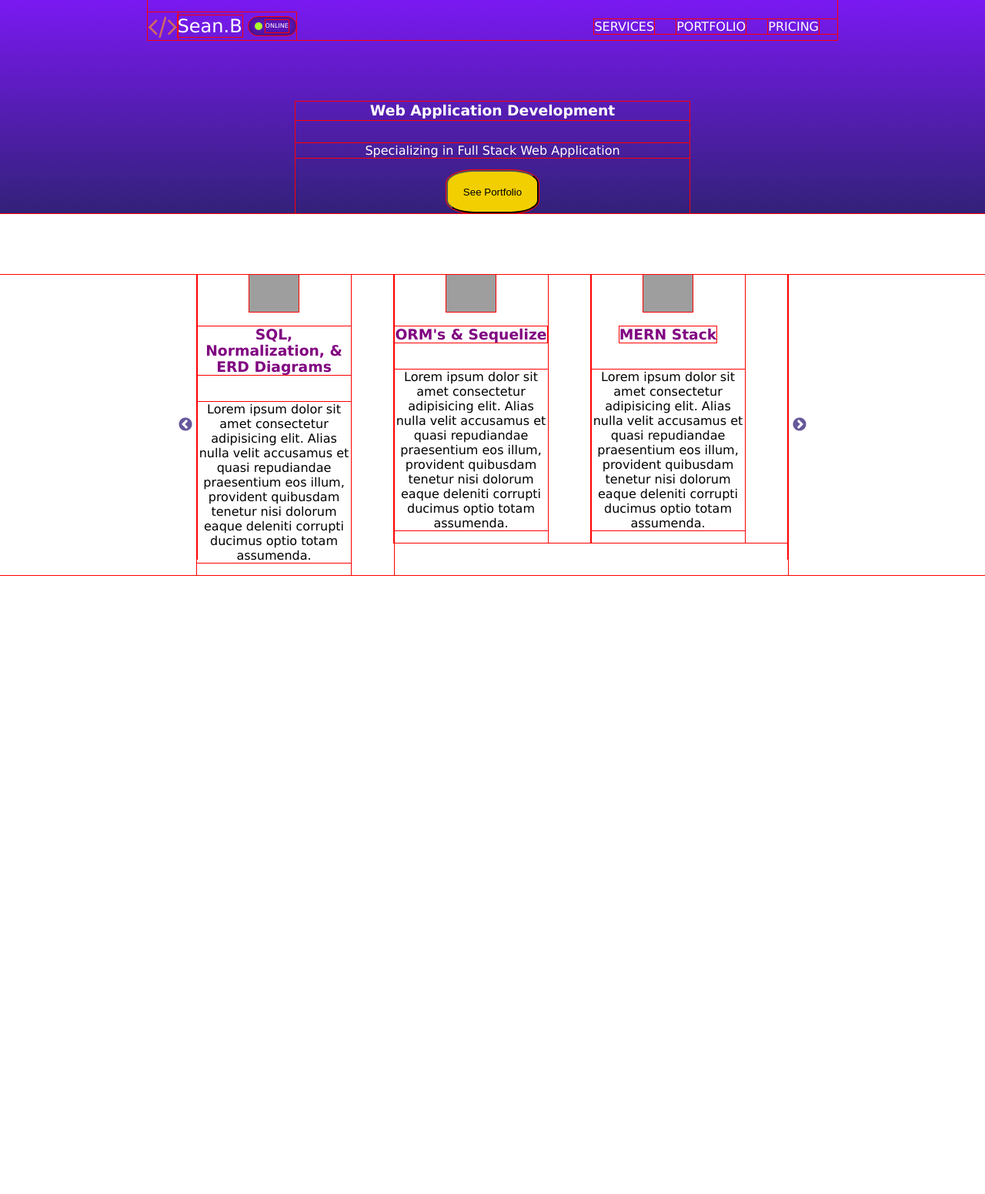
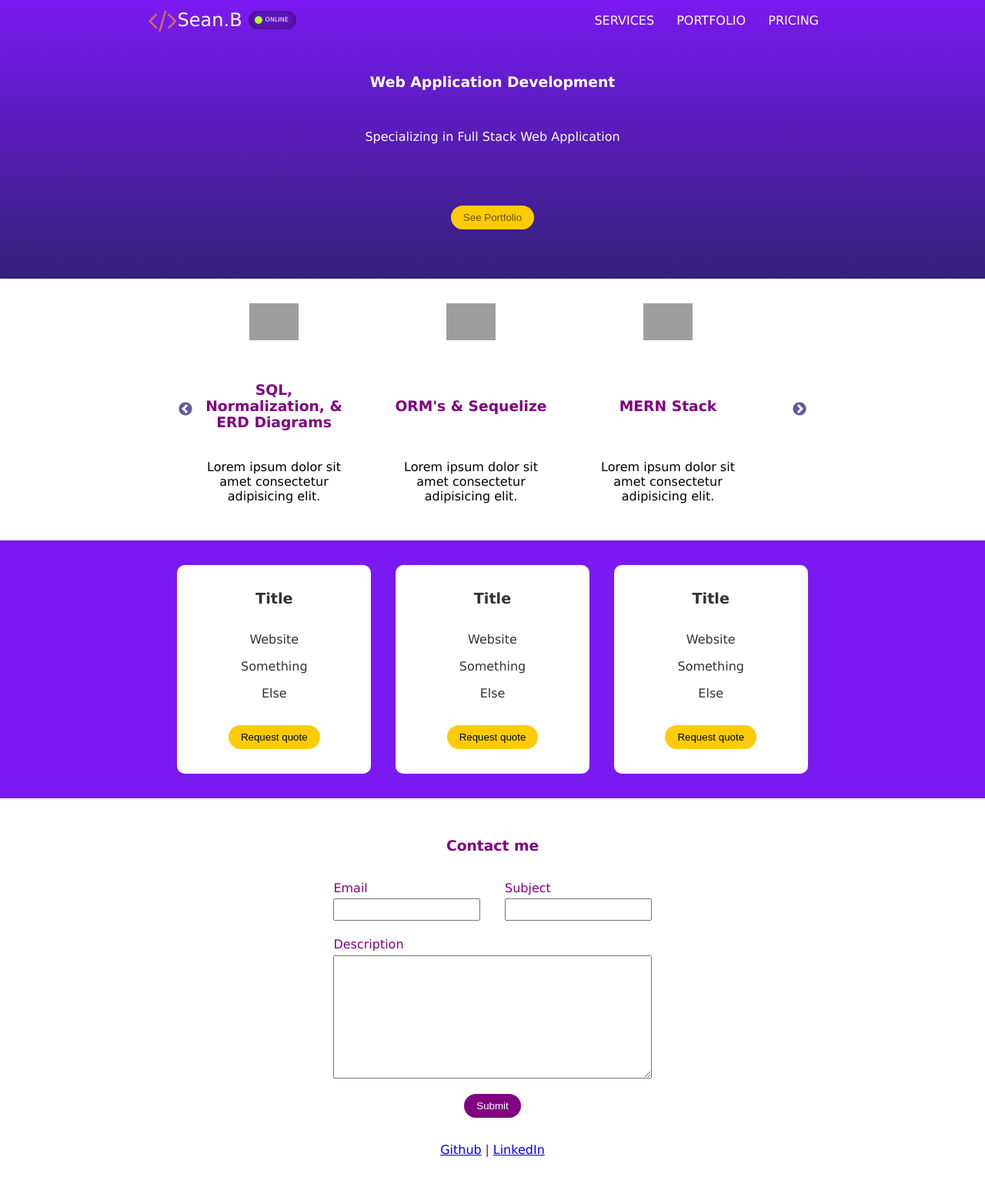
Before and after one commit to seanster-and-scout/portfolio, a PHP site: page / in a window 1280 px wide. Shown: the whole page at 77% size. Before the commit the page ends 748 px from the top, so only its background shows below. Run offline with PHP 8.4, Linux system fonts and the light colour scheme; some libraries are stand-ins or nearby versions; grey boxes are pictures that could not be loaded.

Commit message:
Page structure complete & design is in place

```diff
--- a/public/css/style.css
+++ b/public/css/style.css
@@ -13,7 +13,7 @@ html {
 }
 
 * {
-  outline: 1px solid red;
+ /* outline: 1px solid red; */
 }
 
 html {
@@ -27,14 +27,28 @@ html {
 
 .header {
   background: linear-gradient(to bottom,#7a19f1,#332179);
+  padding-top: calc(60px + 1rem);
   min-height: 30vh;
 }
 
 .navbar {
+  padding: 0.5rem 0;
+  position: fixed;
+  z-index: 999;
+  top: 0;
+  width: 100%;
+}
+
+.navbar--scrolling {
+  background: #7a19f1;
+}
+
+.navbar__container {
+  width: 70%;
+  margin: 0 auto;
   display: flex;
   justify-content: space-between;
   align-items: center;
-  padding-top: 1rem;
 }
 
 .menu__link {
@@ -130,9 +144,11 @@ hr {
 }
 
 .centered-element {
-position: relative;
-margin: 10vh 30%;
-text-align: center;
+  width: 70%;
+  margin: 0 auto;
+  display: flex;
+  flex-flow: column nowrap;
+  align-items: center;
 }
 
 #webapp {
@@ -148,19 +164,23 @@ text-align: center;
 }
 
 #portfolio-button {
-  border-radius: 30%;
-  background-color: #f2cf00;
-  height: 7vh;
-  width: 15vh;
+  border-radius: 25px;
+  background-color: #ffcb05;
+  padding: 0.5rem 1rem;
+  border-width: 0px;
+  margin: 4rem 0;
+  color:rgba(0, 0, 0, .6);
+
 }
 
 #portfolio-button:hover {
-  background-color: #f2b200;
+  background-color: #deb000;
 }
 
 /*# sourceMappingURL=style.css.map */
 
 .carousel-container {
+  margin:2rem 0;
 }
 
 .carousel {
@@ -180,6 +200,126 @@ text-align: center;
   color:purple;
   text-align: center;
 }
+
+.carousel-skill div {
+  height: 80px;
+}
+
+.carousel-skill h3 {
+  height: 70px;
+  display: flex;
+  align-items: center;
+}
+
 p {
   color:black;
 }
+
+.portfolio {
+  background-color: #7a19f1;
+  padding: 2rem;
+}
+
+
+.portfolio__container {
+  display: flex;
+  justify-content: space-around;
+  flex-flow: row nowrap;
+}
+
+.card {
+  display: flex;
+  border-radius: 10px;
+  flex-flow: column wrap;
+  align-items: center;
+  justify-content: center;
+  background: #FFF;
+  padding: 2rem;
+  flex-basis: 33%;
+  margin: 0 1rem;
+}
+
+.card h1 {
+  margin: 0;
+  text-align: center;
+  font-size: 1.2rem;
+  color: #333;
+}
+
+.card ul {
+  list-style: none;
+  padding: 0;
+  text-align: center;
+}
+
+.card ul li {
+  margin: 1rem 0;
+  color: #333;
+}
+
+.card button {
+  border-radius: 25px;
+  background-color: #ffcb05;
+  padding: 0.5rem 1rem;
+  border-width: 0px;
+}
+
+.card button:hover {
+  background-color: #deb000;
+}
+
+.contact {
+  display:flex;
+  flex-flow: column nowrap;
+  align-items: center;
+  margin: 2rem;
+  color:purple;
+}
+
+.contact div {
+  margin: 1rem 0;
+  display: flex;
+
+}
+
+.contact textarea {
+  width: 100%;
+  height: 20vh;
+  padding: 0.3rem;
+  margin: 0.3rem 0;
+}
+
+.contact label {
+  display: flex;
+  flex-flow: column nowrap;
+  margin: 0 1rem;
+
+}
+
+.contact label input {
+  padding: 0.3rem;
+  margin: 0.3rem 0;
+}
+
+.contact button {
+
+  border-radius: 25px;
+  background-color: purple;
+  padding: 0.5rem 1rem;
+  border-width: 0px;
+  color: white;
+
+}
+
+.contact button:hover {
+  background-color: rgb(110, 0, 110);
+}
+
+.contact .submit-container {
+  display: flex;
+  justify-content: center;
+}
+
+.footer a {
+  margin: 0 0.3rem;
+}
--- a/public/index.html
+++ b/public/index.html
@@ -14,13 +14,14 @@
     <link rel="stylesheet" type="text/css" href="//cdn.jsdelivr.net/npm/slick-carousel@1.8.1/slick/slick.css" />
     <!-- Add the slick-theme.css if you want default styling -->
     <link rel="stylesheet" type="text/css" href="//cdn.jsdelivr.net/npm/slick-carousel@1.8.1/slick/slick-theme.css" />
+    <link rel="stylesheet" href="https://unpkg.com/aos@next/dist/aos.css" />
+
     <link rel="stylesheet" href="./css/style.css">
 </head>
 
 <body>
-    <header class="header">
-        <div class="container">
     <navbar class="navbar">
+        <div class="navbar__container">
             <div class="logo">
                 <div class="logo__image"><i class="fa fa-code" style="font-size:36px"></i></div>
                 <div class="logo__text">Sean.B</div>
@@ -34,8 +35,9 @@
                 <a href="#" class="menu__link">Portfolio</a>
                 <a href="#" class="menu__link">Pricing</a>
             </div>
+        </div>
     </navbar>
-        </div>
+    <header class="header">
         <div class="centered-element">
             <h3 id="webapp">Web Application Development</h3>
             <p id="fullstack"> Specializing in Full Stack Web Application</p>
@@ -46,66 +48,109 @@
         <div class="carousel">
             <div>
                 <div class="carousel-skill">
-                    <img src="https://image.flaticon.com/icons/png/512/235/235183.png" width="64a">
+                    <div><img src="https://image.flaticon.com/icons/png/512/235/235183.png" width="64a"></div>
                     <h3>SQL, Normalization, & ERD Diagrams</h3>
-                    <p>Lorem ipsum dolor sit amet consectetur adipisicing elit. Alias nulla velit accusamus et quasi
-                        repudiandae praesentium eos illum, provident quibusdam tenetur nisi dolorum eaque deleniti
-                        corrupti
-                        ducimus optio totam assumenda.</p>
+                    <p>Lorem ipsum dolor sit amet consectetur adipisicing elit.</p>
                 </div>
             </div>
             <div>
                 <div class="carousel-skill">
-                    <img src="http://blog.espol.edu.ec/taws/files/2015/11/logo-small.png" width="64a">
+                    <div><img src="http://blog.espol.edu.ec/taws/files/2015/11/logo-small.png" width="64a"></div>
                     <h3>ORM's & Sequelize</h3>
-                    <p>Lorem ipsum dolor sit amet consectetur adipisicing elit. Alias nulla velit accusamus et quasi
-                        repudiandae praesentium eos illum, provident quibusdam tenetur nisi dolorum eaque deleniti
-                        corrupti
-                        ducimus optio totam assumenda.</p>
+                    <p>Lorem ipsum dolor sit amet consectetur adipisicing elit.</p>
                 </div>
             </div>
             <div>
                 <div class="carousel-skill">
-                    <img src="https://codingthesmartway.com/wp-content/uploads/2019/01/mern_logo.png" width="64a">
+                    <div><img src="https://codingthesmartway.com/wp-content/uploads/2019/01/mern_logo.png" width="64a">
+                    </div>
                     <h3>MERN Stack</h3>
-                    <p>Lorem ipsum dolor sit amet consectetur adipisicing elit. Alias nulla velit accusamus et quasi
-                        repudiandae praesentium eos illum, provident quibusdam tenetur nisi dolorum eaque deleniti
-                        corrupti
-                        ducimus optio totam assumenda.</p>
+                    <p>Lorem ipsum dolor sit amet consectetur adipisicing elit.</p>
                 </div>
             </div>
             <div>
                 <div class="carousel-skill">
-                    <img src="http://www.iconhot.com/icon/png/coded/512/page-javascript.png" width="64a">
+                    <div><img src="http://www.iconhot.com/icon/png/coded/512/page-javascript.png" width="64a"></div>
                     <h3>Javascript & Jquery</h3>
-                    <p>Lorem ipsum dolor sit amet consectetur adipisicing elit. Alias nulla velit accusamus et quasi
-                        repudiandae praesentium eos illum, provident quibusdam tenetur nisi dolorum eaque deleniti
-                        corrupti
-                        ducimus optio totam assumenda.</p>
+                    <p>Lorem ipsum dolor sit amet consectetur adipisicing elit.</p>
                 </div>
             </div>
             <div>
                 <div class="carousel-skill">
-                    <img src="https://cdn-images-1.medium.com/max/1600/1*JY-JZfN8GW_OsJoVrI7wBg.png" width="64a">
+                    <div><img src="https://cdn-images-1.medium.com/max/1600/1*JY-JZfN8GW_OsJoVrI7wBg.png" width="64a">
+                    </div>
                     <h3>Login Authentication & Passport.js</h3>
-                    <p>Lorem ipsum dolor sit amet consectetur adipisicing elit. Alias nulla velit accusamus et quasi
-                        repudiandae praesentium eos illum, provident quibusdam tenetur nisi dolorum eaque deleniti
-                        corrupti
-                        ducimus optio totam assumenda.</p>
+                    <p>Lorem ipsum dolor sit amet consectetur adipisicing elit.</p>
                 </div>
             </div>
             <div>
                 <div class="carousel-skill">
-                    <img src="https://image.flaticon.com/icons/png/512/627/627558.png" width="64a">
+                    <div><img src="https://image.flaticon.com/icons/png/512/627/627558.png" width="64a"></div>
                     <h3>Web Scraping & APIs</h3>
-                    <p>Lorem ipsum dolor sit amet consectetur adipisicing elit. Alias nulla velit accusamus et quasi
-                        repudiandae praesentium eos illum, provident quibusdam tenetur nisi dolorum eaque deleniti
-                        corrupti
-                        ducimus optio totam assumenda.</p>
+                    <p>Lorem ipsum dolor sit amet consectetur adipisicing elit.</p>
                 </div>
             </div>
         </div>
     </div>
+    <div class="portfolio">
+        <div class="container portfolio__container">
+            <div class="card" data-aos="fade-up" data-aos-duration="750" data-aos-delay="0" data-aos-offset="0">
+                <h1>Title</h1>
+                <ul>
+                    <li>Website</li>
+                    <li>Something</li>
+                    <li>Else</li>
+                </ul>
+                <button>Request quote</button>
+            </div>
+            <div class="card" data-aos="fade-up" data-aos-duration="750" data-aos-delay="250" data-aos-offset="0">
+                <h1>Title</h1>
+                <ul>
+                    <li>Website</li>
+                    <li>Something</li>
+                    <li>Else</li>
+                </ul>
+                <button>Request quote</button>
+            </div>
+            <div class="card" data-aos="fade-up" data-aos-duration="750" data-aos-delay="500" data-aos-offset="0">
+                <h1>Title</h1>
+                <ul>
+                    <li>Website</li>
+                    <li>Something</li>
+                    <li>Else</li>
+                </ul>
+                <button>Request quote</button>
+            </div>
+        </div>
+    </div>
+    <div class="contact">
+        <h3>Contact me</h3>
+        <form>
+            <div>
+                <label class="email"> Email
+                    <input name="email" type="email">
+                </label>
+                <label class="subject"> Subject
+                    <input name="subject" type="text">
+                </label>
+            </div>
+            <label class="description"> Description
+                <textarea name="description" class="description"></textarea>
+            </label>
+            <div class="submit-container">
+                <button>Submit</button>
+            </div>
+        </form>
+        <div class="footer">
+            <a href="#">Github</a>
+            <span class="pipe">|</span>
+            <a href="#">LinkedIn</a>
+        </div>
+    </div>
+    <script src="https://unpkg.com/aos@next/dist/aos.js"></script>
+    <script>
+        AOS.init();
+    </script>
     <script type="text/javascript" src="//code.jquery.com/jquery-1.11.0.min.js"></script>
     <script type="text/javascript" src="//code.jquery.com/jquery-migrate-1.2.1.min.js"></script>
     <script type="text/javascript" src="//cdn.jsdelivr.net/npm/slick-carousel@1.8.1/slick/slick.min.js"></script>
--- a/public/js/script.js
+++ b/public/js/script.js
@@ -5,4 +5,12 @@ $(document).ready(function () {
         slidesToShow: 3,
         slidesToScroll: 3
     });
+
+    $(document).on('scroll', (e) => {
+        if (window.scrollY > 50) {
+            $('.navbar').addClass('navbar--scrolling')
+        } else {
+            $('.navbar').removeClass('navbar--scrolling')
+        }
+    })
 });
```
Lines whose indentation alone changed are shown as unchanged.
